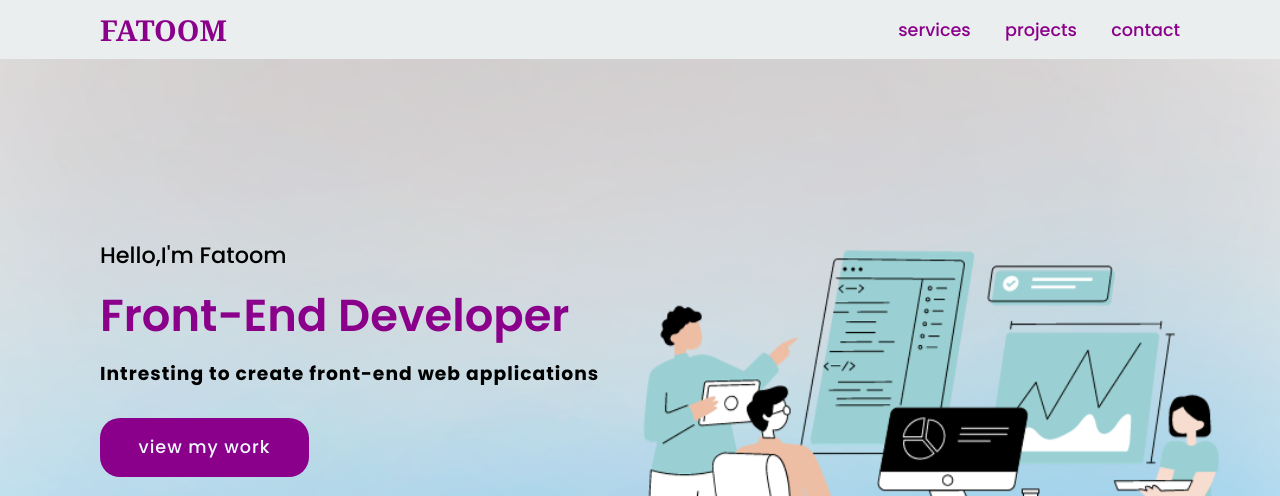
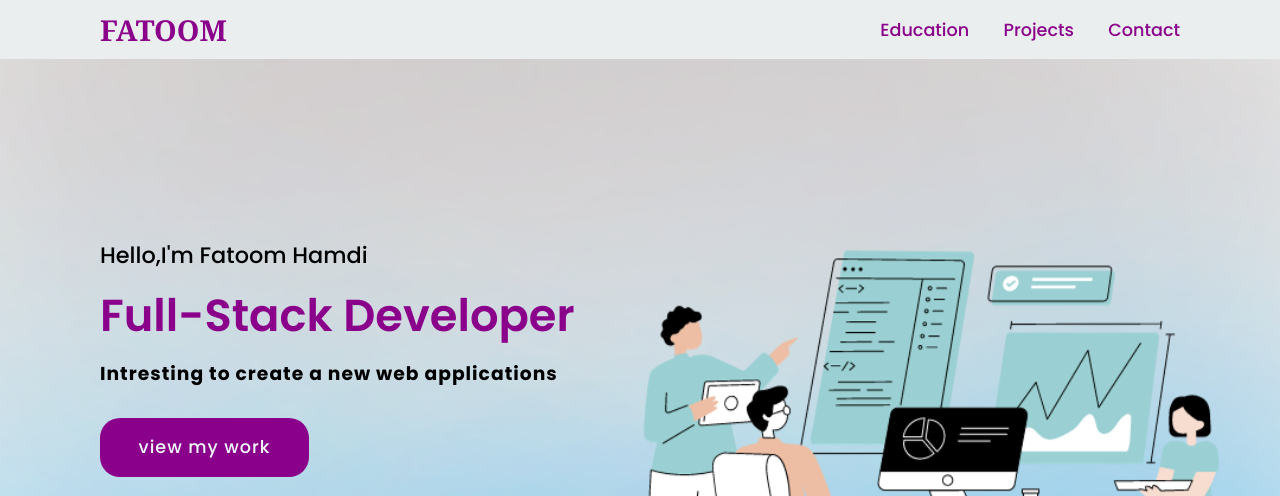
Before and after one commit to Fatoom22/Fatoom.com, a plain HTML site: page index.html in a window 1280 px wide. Shown: the top 496 px of the page. Drawn offline with Linux system fonts and the light colour scheme.

Commit message:
Update index.html

```diff
--- a/index.html
+++ b/index.html
@@ -11,15 +11,15 @@
     <header>
         <a href='#' class="logo">FATOOM</a>
         <nav class="navigation">
-            <a href="#services">services</a>
-            <a href="#projects">projects</a>
-            <a href="#contact">contact</a>
+            <a href="#services">Education</a>
+            <a href="#projects">Projects</a>
+            <a href="#contact">Contact</a>
         </nav>
     </header>
     <section class="main">
      <div>
-        <h2>Hello,I'm Fatoom<br><span>Front-End Developer</span></h2>
-        <h3>Intresting to create front-end web applications</h3>
+        <h2>Hello,I'm Fatoom Hamdi<br><span>Full-Stack Developer</span></h2>
+        <h3>Intresting to create a new web applications</h3>
         <a href="#projects" class="mainbtn">view my work</a>
         <div class="socialicons">
             <a href="#https://twitter.com/FHamdi43716"><i class="fa-brands fa-twitter"></i></a>
```
